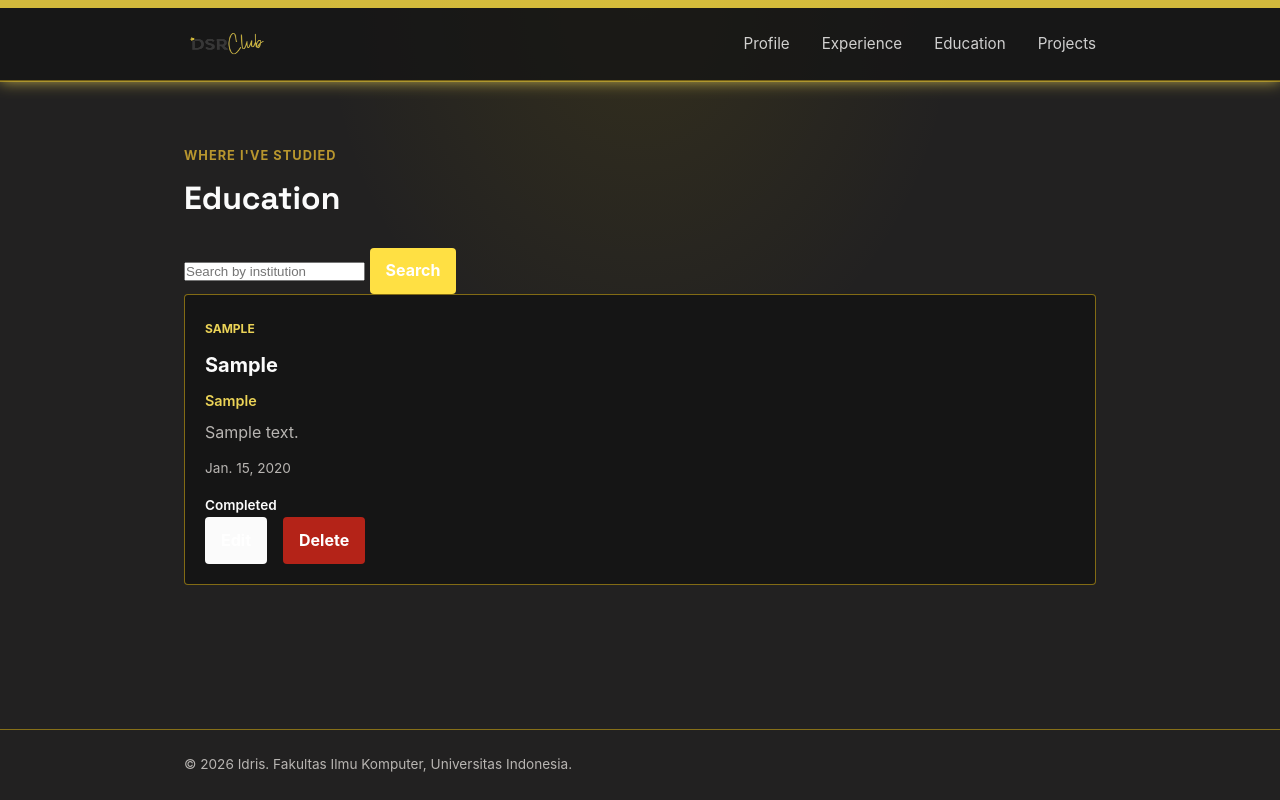
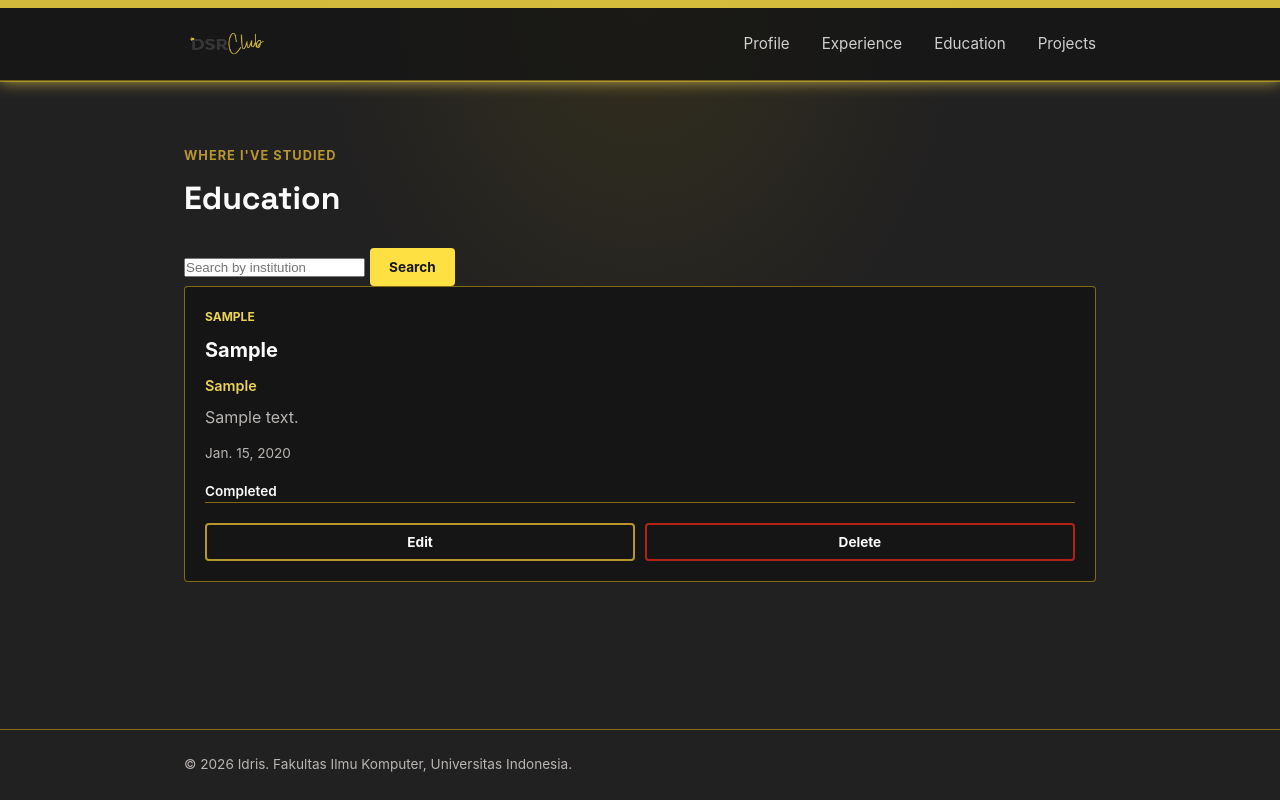
Before and after one commit to 1drism/myportofolio, a Django app: page /education/ in a window 1280 px wide. Run offline with Django 5.2, Linux system fonts and the light colour scheme; tables that the repository leaves empty hold one stand-in row (values such as "Sample post").

Commit message:
Restyle buttons and add card action row layout

```diff
--- a/static/css/style.css
+++ b/static/css/style.css
@@ -19,6 +19,8 @@
     --paper-dark: #151515;
     --accent-light: #ebd357;
     --accent-dark: #b8962e;
+    --danger: #b42318;
+    --danger-light: #e0695e;
     --line: #c19e14a1;
     --text-muted: #b8b5b2;
     --radius: 4px;
@@ -473,6 +475,8 @@ h1, .brand {
     background-color: var(--paper-dark);
     border: 1px solid var(--line);
     border-radius: var(--radius);
+    display: flex;
+    flex-direction: column;
 }
 
 .education-degree {
@@ -549,27 +553,51 @@ h1, .brand {
 }
 
 .form-error {
-    color: #b42318;
+    color: var(--danger);
     font-size: 0.85rem;
     margin-top: 0.35rem;
 }
 
 .button {
-    display: inline-block;
+    display: inline-flex;
+    align-items: center;
+    justify-content: center;
     height: fit-content;
-    border: 0;
+    border: 2px solid var(--accent);
     border-radius: var(--radius);
-    padding: 0.65rem 1rem;
+    padding: 0.55rem 1.1rem;
     background: var(--accent);
-    color: white;
+    color: var(--paper-dark);
     cursor: pointer;
     font: inherit;
+    font-size: 0.85rem;
     font-weight: 700;
+    line-height: 1.2;
     text-decoration: none;
+    transition:
+        background-color 0.1s ease,
+        color 0.1s ease,
+        box-shadow 0.1s ease;
 }
 
+.button:hover {
+    background-color: transparent;
+    color: var(--accent);
+    box-shadow: 0 0 15px var(--accent-light);
+}
+
+
 .button-secondary {
-    background: var(--ink);
+    background: transparent;
+    border-color: var(--accent-dark);
+    color: var(--ink);
+}
+
+.button-secondary:hover {
+    background-color: transparent;
+    border-color: var(--accent);
+    color: var(--accent);
+    box-shadow: 0 0 15px var(--accent-light);
 }
 
 /* Project css below */
@@ -635,19 +663,33 @@ h1, .brand {
 
 /* Shared delete modal styles for education and project */
 .button-danger {
-    background: #b42318;
+    background: var(--paper-dark);
+    border-color: var(--danger);
+    color: var(--ink);
+    transition: box-shadow 0.1s ease,
+    border-color 0.1s ease;
 }
 
-.delete-trigger {
-    margin-top: 1rem;
+.button-danger:hover {
+    background-color: transparent;
+    color: var(--danger-light);
+    box-shadow: 0 0 15px var(--danger-light);
 }
+
 
 .card-actions {
     display: flex;
     align-items: center;
     flex-wrap: wrap;
-    gap: 1rem;
+    gap: 0.6rem;
     margin-top: auto;
+    padding-top: 1.25rem;
+    border-top: 1px solid var(--line);
+}
+
+.card-actions .button {
+    flex: 1;
+    min-width: 0;
 }
 
 .delete-modal {
--- a/templates/experience.html
+++ b/templates/experience.html
@@ -1,4 +1,3 @@
-<!DOCTYPE html>
 {% extends 'base.html' %}
 {% block meta %}
     <title>Experience - {{ name }}</title>
```
